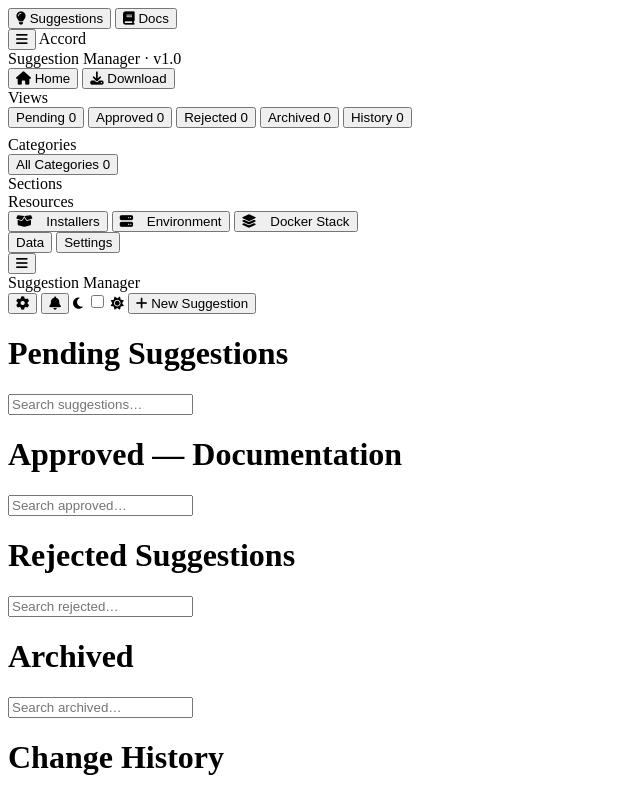
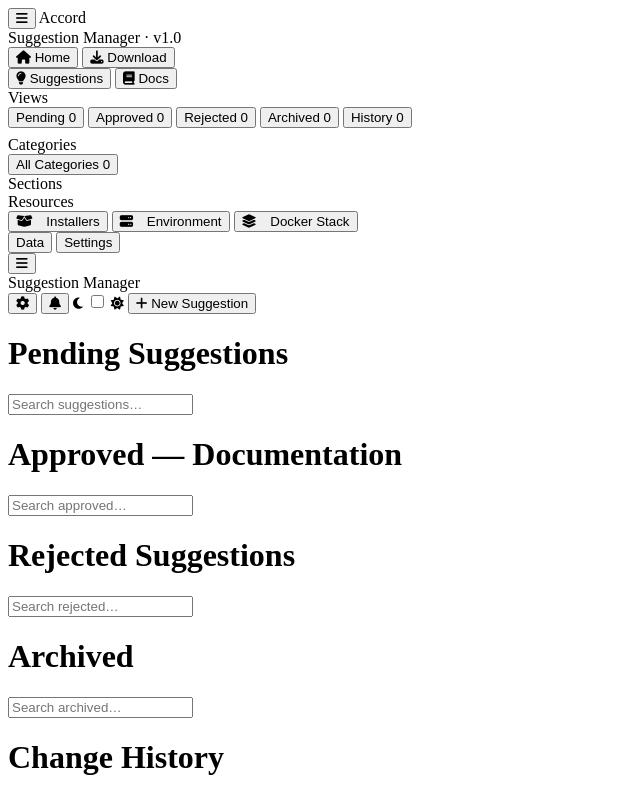
Before and after one commit to Temperdox/accord-rfc-site, a website: page index.html in a window 1280 px wide. Shown: the top 794 px of the page, without its empty margins (0-640 px from the left). Drawn offline with nearby package versions, Linux system fonts and the light colour scheme.

Commit message:
Moved suggestions and docs bar

```diff
--- a/css/layout.css
+++ b/css/layout.css
@@ -150,14 +150,13 @@
 .sidebar-btn.view-history .btn-count,
 .sidebar-btn.view-history.active .btn-count  { background: rgba(61,122,237,0.12); color: var(--accent); }
 
-/* Top Navigation (Docs / Suggestions) */
-#sidebar-top-nav {
+/* Sub Navigation (Docs / Suggestions) */
+#sidebar-sub-nav {
   display: flex;
-  padding: 12px 18px 0;
+  padding: 16px 4px 0;
   gap: 20px;
-  border-bottom: 1px solid var(--border);
 }
-.top-nav-btn {
+.sub-nav-btn {
   background: none;
   border: none;
   padding: 8px 0;
@@ -174,9 +173,9 @@
   align-items: center;
   gap: 8px;
 }
-.top-nav-btn i { font-size: 10px; opacity: 0.7; }
-.top-nav-btn:hover { color: var(--text); }
-.top-nav-btn.active {
+.sub-nav-btn i { font-size: 10px; opacity: 0.7; }
+.sub-nav-btn:hover { color: var(--text); }
+.sub-nav-btn.active {
   color: var(--accent2);
   border-bottom-color: var(--accent2);
 }
--- a/index.html
+++ b/index.html
@@ -15,16 +15,6 @@
 
 <!-- SIDEBAR -->
 <nav id="sidebar">
-  <!-- Top level page switcher (Docs / Suggestions) -->
-  <div id="sidebar-top-nav">
-    <button class="top-nav-btn active" id="sub-tab-suggestions" onclick="switchPageTab('suggestions')">
-      <i class="fa-solid fa-lightbulb"></i> Suggestions
-    </button>
-    <button class="top-nav-btn" id="sub-tab-docs" onclick="switchPageTab('docs')">
-      <i class="fa-solid fa-book"></i> Docs
-    </button>
-  </div>
-
   <div id="sidebar-header">
     <div id="sidebar-logo">
       <button id="sidebar-menu-toggle" class="sidebar-icon-btn" onclick="toggleSidebar()"><i class="fa-solid fa-bars"></i></button>
@@ -39,6 +29,16 @@
       </button>
       <button class="main-tab" id="tab-download" onclick="switchMainTab('download')">
         <i class="fa-solid fa-download"></i> Download
+      </button>
+    </div>
+
+    <!-- Sub Navigation (Docs / Suggestions) - Only shown for Home -->
+    <div id="sidebar-sub-nav">
+      <button class="sub-nav-btn active" id="sub-tab-suggestions" onclick="switchPageTab('suggestions')">
+        <i class="fa-solid fa-lightbulb"></i> Suggestions
+      </button>
+      <button class="sub-nav-btn" id="sub-tab-docs" onclick="switchPageTab('docs')">
+        <i class="fa-solid fa-book"></i> Docs
       </button>
     </div>
   </div>
--- a/js/init.js
+++ b/js/init.js
@@ -44,7 +44,7 @@
   document.getElementById('tab-home').classList.toggle('active', tab === 'home');
   document.getElementById('tab-download').classList.toggle('active', tab === 'download');
 
-  document.getElementById('sidebar-top-nav').classList.toggle('hidden', tab !== 'home');
+  document.getElementById('sidebar-sub-nav').classList.toggle('hidden', tab !== 'home');
   document.getElementById('download-nav-container').classList.toggle('hidden', tab === 'home');
 
   if (tab === 'home') {
```
